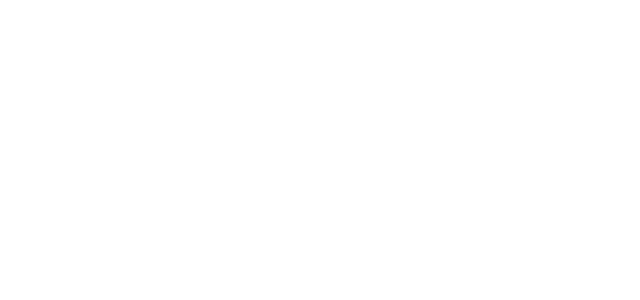
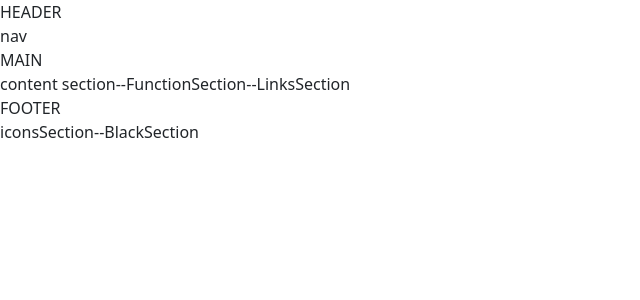
Before and after one commit to CristianUrsino/vite-comics, a Vue app: page / in a window 1280 px wide. Shown: the top 300 px of the page, without its empty margins (0-640 px from the left). Built offline with nearby package versions, Linux system fonts and the light colour scheme.

Commit message:
added html structure

```diff
--- a/src/App.vue
+++ b/src/App.vue
@@ -1,7 +1,22 @@
 <template>
+  <HeaderApp />
+  <MainApp />
+  <FooterApp />
 </template>
 
 <script>
+import HeaderApp from './components/HeaderApp.vue';
+import MainApp from './components/MainApp.vue';
+import FooterApp from './components/FooterApp.vue';
+
+export default{
+  name:'App',
+  components:{
+    HeaderApp,
+    MainApp,
+    FooterApp,
+  },
+}
 </script>
 
 <style lang="scss">
--- /dev/null
+++ b/src/components/Footer/BlackSection.vue
@@ -0,0 +1,12 @@
+<template>
+    <span>--BlackSection</span>
+</template>
+
+<script>
+export default{
+    name:'BlackSection',
+}
+</script>
+
+<style lang="scss">
+</style>
--- /dev/null
+++ b/src/components/Footer/IconsSection.vue
@@ -0,0 +1,12 @@
+<template>
+    <span>iconsSection</span>
+</template>
+
+<script>
+export default{
+    name:'IconsSection',
+}
+</script>
+
+<style lang="scss">
+</style>
--- a/src/components/FooterApp.vue
+++ b/src/components/FooterApp.vue
@@ -1,7 +1,19 @@
 <template>
+    <footer>FOOTER</footer>
+    <IconsSection/>
+    <BlackSection/>
 </template>
 
 <script>
+import IconsSection from './Footer/IconsSection.vue';
+import BlackSection from './Footer/BlackSection.vue';
+export default{
+    name: 'HeaderApp',
+    components:{
+        IconsSection,
+        BlackSection,
+    },
+}
 </script>
 
 <style lang="scss">
--- /dev/null
+++ b/src/components/Header/NavBar.vue
@@ -0,0 +1,12 @@
+<template>
+    <span>nav</span>
+</template>
+
+<script>
+export default{
+    name:'NavBar',
+}
+</script>
+
+<style lang="scss">
+</style>
--- a/src/components/HeaderApp.vue
+++ b/src/components/HeaderApp.vue
@@ -1,7 +1,16 @@
 <template>
+    <header>HEADER </header>
+    <NavBar/>
 </template>
 
 <script>
+import NavBar from './Header/NavBar.vue';
+export default{
+    name: 'HeaderApp',
+    components:{
+        NavBar,
+    },
+}
 </script>
 
 <style lang="scss">
--- /dev/null
+++ b/src/components/Main/ContentSection.vue
@@ -0,0 +1,12 @@
+<template>
+    <span>content section--</span>
+</template>
+
+<script>
+export default{
+    name:'ContentSection',
+}
+</script>
+
+<style lang="scss">
+</style>
--- /dev/null
+++ b/src/components/Main/FunctionsSection.vue
@@ -0,0 +1,12 @@
+<template>
+    <span>FunctionSection</span>
+</template>
+
+<script>
+export default{
+    name:'FunctionsSection',
+}
+</script>
+
+<style lang="scss">
+</style>
--- /dev/null
+++ b/src/components/Main/LinksSection.vue
@@ -0,0 +1,12 @@
+<template>
+    <span>--LinksSection</span>
+</template>
+
+<script>
+export default{
+    name:'Linksection',
+}
+</script>
+
+<style lang="scss">
+</style>
--- a/src/components/MainApp.vue
+++ b/src/components/MainApp.vue
@@ -1,7 +1,22 @@
 <template>
+    <main>MAIN</main>
+    <ContentSection/>
+    <FunctionsSection/>
+    <LinksSection/>
 </template>
 
 <script>
+import ContentSection from './Main/ContentSection.vue';
+import FunctionsSection from './Main/FunctionsSection.vue';
+import LinksSection from './Main/LinksSection.vue';
+export default{
+    name: 'MainApp',
+    components:{
+        ContentSection,
+        FunctionsSection,
+        LinksSection,
+    },
+}
 </script>
 
 <style lang="scss">
```
